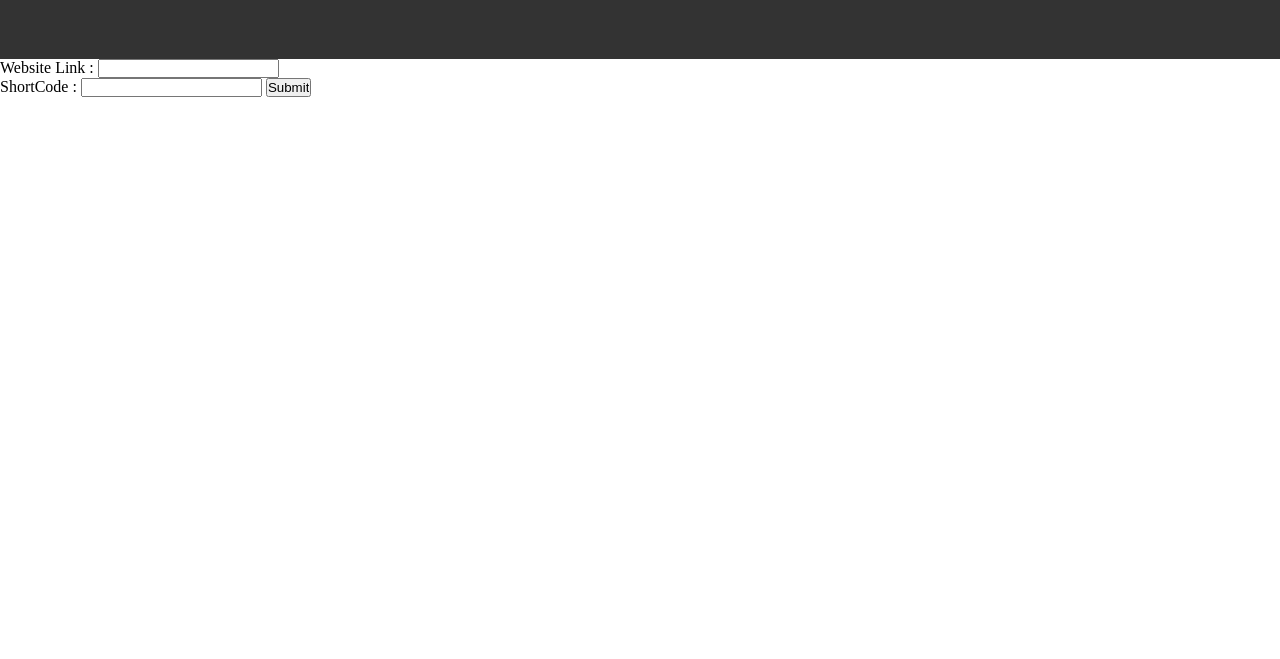
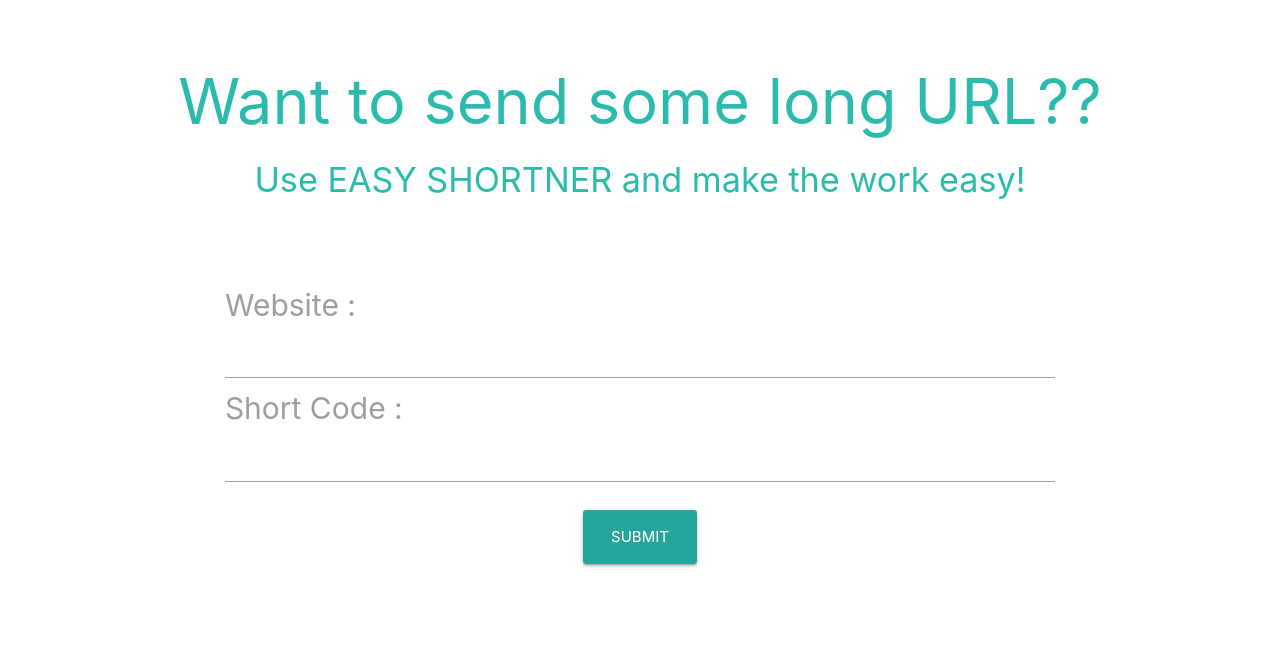
Before and after one commit to imsanketvyawahare/URL-Shortner, a Flask app: page / in a window 1280 px wide. Shown: the part 141-800 px from the top of the page. Run offline with Flask 2, Linux system fonts and the light colour scheme.

Commit message:
shortner flask

```diff
--- a/app.py
+++ b/app.py
@@ -8,7 +8,7 @@ app.secret_key = "itssecretkey"
 
 @app.route('/')
 def home():
-    return render_template('index.html', codes=session.keys())
+    return render_template('index.html')
 
 
 @app.route('/result/done', methods=['GET', 'POST'])
@@ -26,7 +26,8 @@ def result():
         with open('data.json', 'w') as database:
             json.dump(mapping, database)
             session[code] = True
-            return " "
+            link= "http://127.0.0.1:5000/"+code
+            return render_template('result.html',result=link)
     else:
         return redirect(url_for('home'))
 
@@ -36,9 +37,9 @@ def map_route(code):
     if os.path.exists('data.json'):
         with open('data.json') as datafile:
             mapping = json.load(datafile)
-    if code in mapping.keys():
-        if 'url' in mapping[code].keys():
-            return redirect(mapping[code]['url'])
+        if code in mapping.keys():
+            if 'url' in mapping[code].keys():
+                return redirect(mapping[code]['url'])
     return abort(404)
 
 
@@ -53,6 +54,4 @@ def session_api():
 
 
 if __name__ == '__main__':
-    app.jinja_env.auto_reload = True
-    app.config['TEMPLATES_AUTO_RELOAD'] = True
-    app.run(debug=True)
+    app.run()
--- a/data.json
+++ b/data.json
@@ -1 +1 @@
-{"googl": {"url": "https://www.google.com"}, "fb": {"url": "https://facebook.com"}, "yaho": {"url": "https://yahoo.com"}, "yo": {"url": "https://www.youtube.com"}, "saa": {"url": "http://sanket.synergize.co/cyberblog"}, "udemy": {"url": "https://udemy.com"}, "gh": {"url": "https://www.github.com"}, "result": {"url": "https://www.google.com"}, "sv": {"url": "https://sanket.com"}}
+{"googl": {"url": "https://www.google.com"}, "fb": {"url": "https://facebook.com"}, "yaho": {"url": "https://yahoo.com"}, "yo": {"url": "https://www.youtube.com"}, "saa": {"url": "http://sanket.synergize.co/cyberblog"}, "udemy": {"url": "https://udemy.com"}, "gh": {"url": "https://www.github.com"}, "result": {"url": "https://www.google.com"}, "sv": {"url": "https://sanket.com"}, "lk": {"url": "https://linkedin.com"}, "g": {"url": "https://www.google.com"}, "gl": {"url": "https://www.google.com"}, "f": {"url": "https://facebook.com"}, "lo": {"url": "https://google.com"}, "op": {"url": "https://facebook.com"}, "io": {"url": "https://www.google.com"}, "q": {"url": "https://facebook.com"}, "go": {"url": "https://www.google.com"}}
--- /dev/null
+++ b/runtime.txt
@@ -0,0 +1 @@
+python-3.7.5
--- a/static/style.css
+++ b/static/style.css
@@ -2,10 +2,3 @@
     margin: 0px;
     padding: 0px;
 }
-#head{
-    height: 200px;
-    background-color: #333;
-    text-align: center;
-    letter-spacing: 30px;
-    color: white;
-}
--- a/templates/index.html
+++ b/templates/index.html
@@ -4,25 +4,74 @@
     <meta charset="UTF-8">
     <title>Url-Shortner</title>
     <link rel="stylesheet" href="{{ url_for('static',filename="style.css") }}">
+    <link rel="stylesheet" href="https://cdnjs.cloudflare.com/ajax/libs/materialize/1.0.0/css/materialize.min.css">
+    <link rel="shortcut icon" href="https://github.com/imsanketvyawahare/Images/blob/master/favicon-url-shortner.png?raw=true" type="image/x-icon">
+    <style>
+        #head{
+            margin-top: -10px;
+            height: 150px;
+            background-color: #2BBBAD;
+            letter-spacing: 10px;
+            text-align: center;
+        }
+        #form{
+            height: 70vh;
+            display: flex;
+            flex-direction: column;
+            justify-content: center;
+            align-items: center;
+            padding: 20px;
+        }
+        label{
+            font-size: 30px;
+        }
+        .input{
+            width: 200px;
+            padding: 10px;
+        }
+        #submit{
+            color:white;
+        }
+        #button{
+            display:flex;
+            justify-content: center;
+            padding: 20px;
+        }
+        #logo{
+            height: 150px;
+            width: 500px;
+        }
+        #main-head{
+            margin-bottom: 70px;
+            text-align: center;
+            color: #2BBBAD;
+        }
+
+    </style>
+
 </head>
+
 <body>
 
-    <h1 id="head">URL SHORTNER SERVICE</h1>
-    <form action="/result/done" method="post">
-        <label for="url">Website Link :
-            <input type="url" name="url" required>
+    <h1 id="head"><img src="https://github.com/imsanketvyawahare/Images/blob/master/logo-url-shortner.png?raw=true" alt="logo" id="logo"></h1>
+
+    <div id="form">
+        <div id="main-head">
+        <h1>Want to send some long URL??</h1>
+        <h4>Use EASY SHORTNER and make the work easy!</h4>
+        </div>
+        <form action="/result/done" method="post">
+        <label for="url">Website :
+            <input type="url" name="url" class="input" required>
         </label>
-        <br/>
-        <label for="code">ShortCode :
-            <input type="text" name="code" required>
+        <label for="code">Short Code :
+            <input type="text" name="code" class="input" required>
         </label>
-        <input type="submit" value="Submit">
+        <div id="button">
+        <input class="btn-large waves-effect waves-light" type="submit" value="Submit" id="submit">
+        </form>
     </form>
-
-    {% if codes %}
-        {% for code in codes %}
-            <h1>{{ code }}</h1>
-        {% endfor %}
-    {% endif %}
+    </div>
+    <script src="https://cdnjs.cloudflare.com/ajax/libs/materialize/1.0.0/js/materialize.min.js"></script>
 </body>
 </html>
```
Also changed, not shown: templates/result.html (added, +39 -0 lines).
